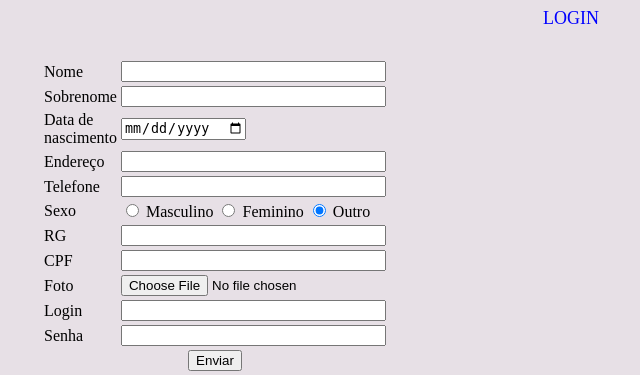
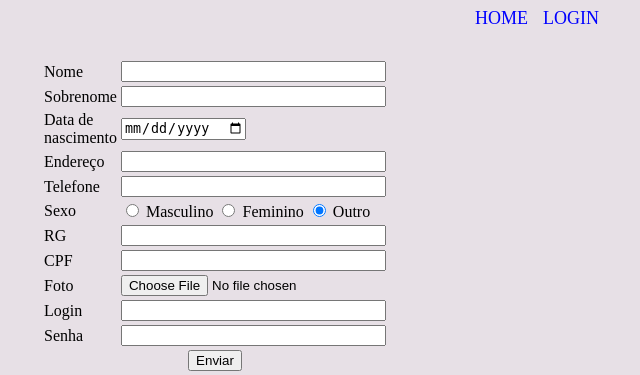
Before and after one commit to matgitirana/Joestar-Company, a PHP site: page /cadastro.php in a window 1280 px wide. Shown: the top 375 px of the page, without its empty margins (425-1065 px from the left). Run offline with PHP 8.4, Linux system fonts and the light colour scheme.

Commit message:
Adicionado opção home no menu

```diff
--- a/cadastro.php
+++ b/cadastro.php
@@ -16,6 +16,7 @@
 
         <div id="topo">
             <ul id="menu">
+		    		<li><a href='home.php'>Home</a></li>
 				<li><a href='login.php'>Login</a></li>
 			</ul>
         </div>
```
